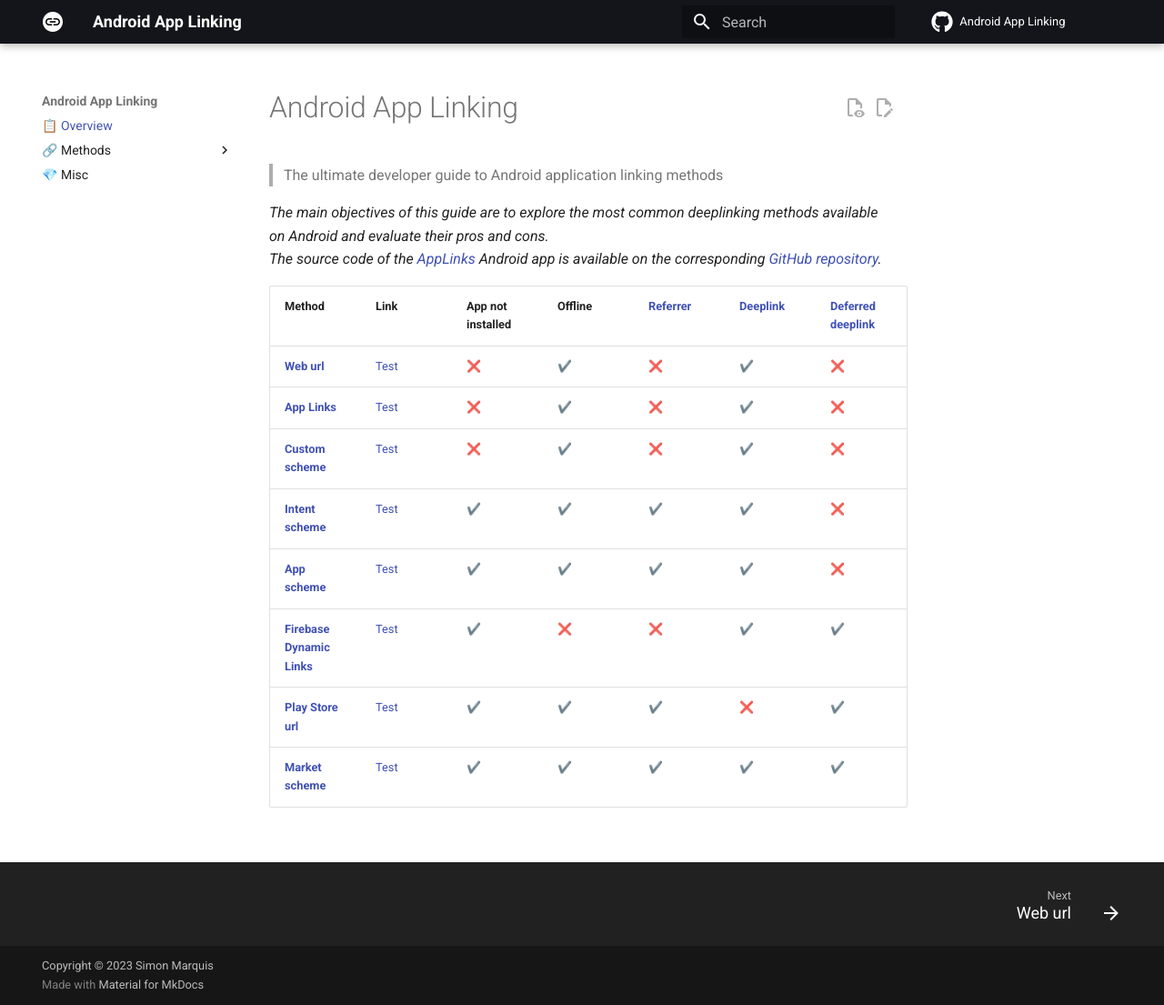
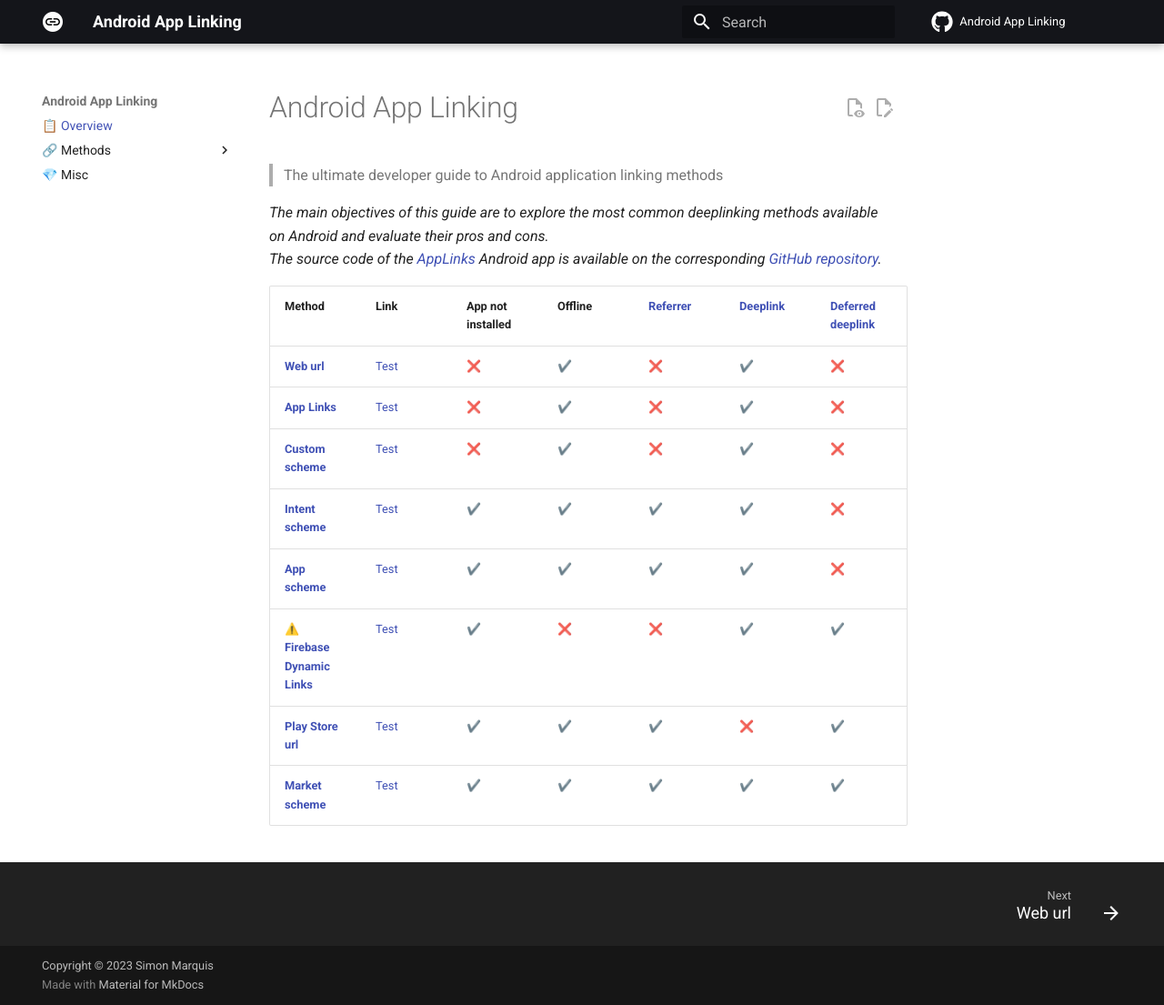
Before and after one commit to SimonMarquis/Android-App-Linking, an MkDocs documentation site: the page built from docs/index.md, in a window 1280 px wide and 1105 px high. Shown: the whole window at 91% size. Built offline with MkDocs 1.6.1 and Material for MkDocs 9.7.7, drawn with Linux system fonts in a browser that asks for light colours; comment, search, counter and statistics services are not loaded.

```diff
--- a/docs/index.md
+++ b/docs/index.md
@@ -12,7 +12,7 @@
 | **[Custom scheme](custom-scheme.md)** | [Test][test-custom-scheme] | ❌ | ✔️ | ❌ | ✔️ | ❌ |
 | **[Intent scheme](intent-scheme.md)** | [Test][test-intent-scheme] | ✔️ | ✔️ | ✔️ | ✔️ | ❌ |
 | **[App scheme](app-scheme.md)** | [Test][test-app-scheme] | ✔️ | ✔️ | ✔️ | ✔️ | ❌ |
-| **[Firebase Dynamic Links](firebase-dynamic-links.md)** | [Test][test-firebase-dynamic-links] | ✔️ | ❌ | ❌ | ✔️ | ✔️ |
+| **[⚠️ Firebase Dynamic Links](firebase-dynamic-links.md)** | [Test][test-firebase-dynamic-links] | ✔️ | ❌ | ❌ | ✔️ | ✔️ |
 | **[Play Store url](play-store-url.md)** | [Test][test-play-store-url] | ✔️ | ✔️ | ✔️ | ❌ | ✔️ |
 | **[Market scheme](market-scheme.md)** | [Test][test-market-scheme] | ✔️ | ✔️ | ✔️ | ✔️ | ✔️ |
 
```
